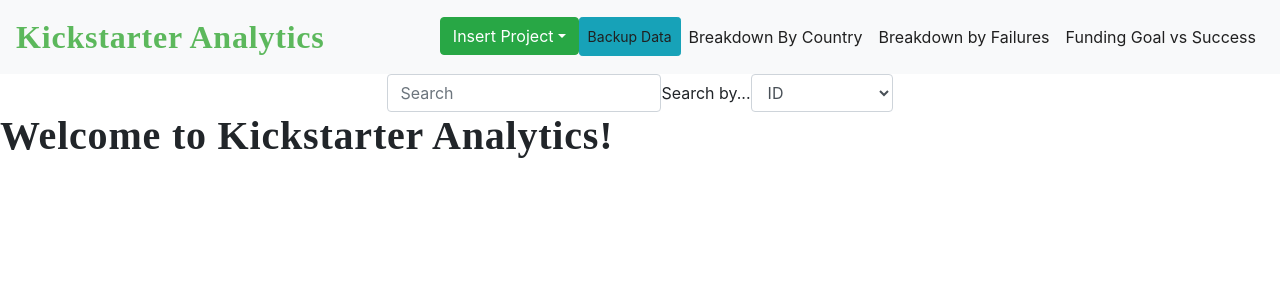
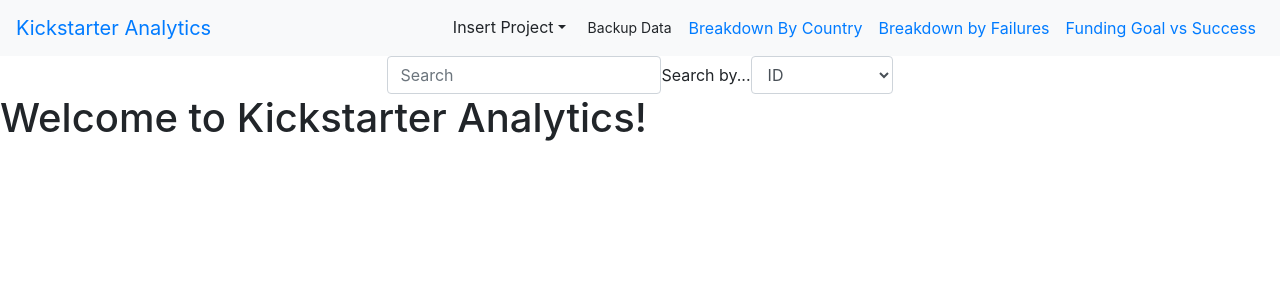
Before and after one commit to 17vle3/cs180, a Flask app: page / in a window 1280 px wide. Shown: the top 300 px of the page. Run offline with Flask 2, Linux system fonts and the light colour scheme; parts of the project's set-up code (start-up, migrations or seed data) failed here and were passed over; some libraries are stand-ins or nearby versions.

Commit message:
comment out css

```diff
--- a/src/templates/base.html
+++ b/src/templates/base.html
@@ -10,7 +10,7 @@
         <link rel="stylesheet" href="https://stackpath.bootstrapcdn.com/bootstrap/4.5.2/css/bootstrap.min.css" integrity="sha384-JcKb8q3iqJ61gNV9KGb8thSsNjpSL0n8PARn9HuZOnIxN0hoP+VmmDGMN5t9UJ0Z" crossorigin="anonymous">
 
         <!-- Stylesheets use special links using flask https://stackoverflow.com/questions/13772884/css-problems-with-flask-web-app-->
-        <link rel="stylesheet" href="{{ url_for('static', filename='css/styles.css') }}">
+        <!--<link rel="stylesheet" href="{{ url_for('static', filename='css/styles.css') }}">-->
         <link rel="shortcut icon" href="{{ url_for('static', filename='favicon.ico') }}">
 
     </head>
@@ -21,7 +21,7 @@
                 <li class="nav-item">
                     <!-- DROPDOWN FORM FOR INSERTING STARTS HERE-->
                     <div class="dropdown">
-                        <button class="btn btn-success dropdown-toggle" type="button" id="dropdownMenuButton" data-toggle="dropdown" aria-haspopup="true" aria-expanded="false">Insert Project</button>
+                        <button class="btn btn-light dropdown-toggle" type="button" id="dropdownMenuButton" data-toggle="dropdown" aria-haspopup="true" aria-expanded="false">Insert Project</button>
                         <div class="dropdown-menu">
                             <form action="/insert" method="POST">
                                 <div class="form-row">
@@ -98,7 +98,7 @@
                     <!-- DROPDOWN FORM FOR INSERTING ENDS HERE-->
                 </li>
                 <li class="nav-item">
-                        <a class="nav-link btn btn-info btn-sm" href="{{ url_for('backup') }}">Backup Data</a>
+                        <a class="nav-link btn btn-light btn-sm" href="{{ url_for('backup') }}">Backup Data</a>
                 </li>
                 <li class="nav-item">
                     <a class="nav-link" href="">Breakdown By Country</a>
```
Also changed, not shown: css/index.css (deleted, +0 -11 lines).
